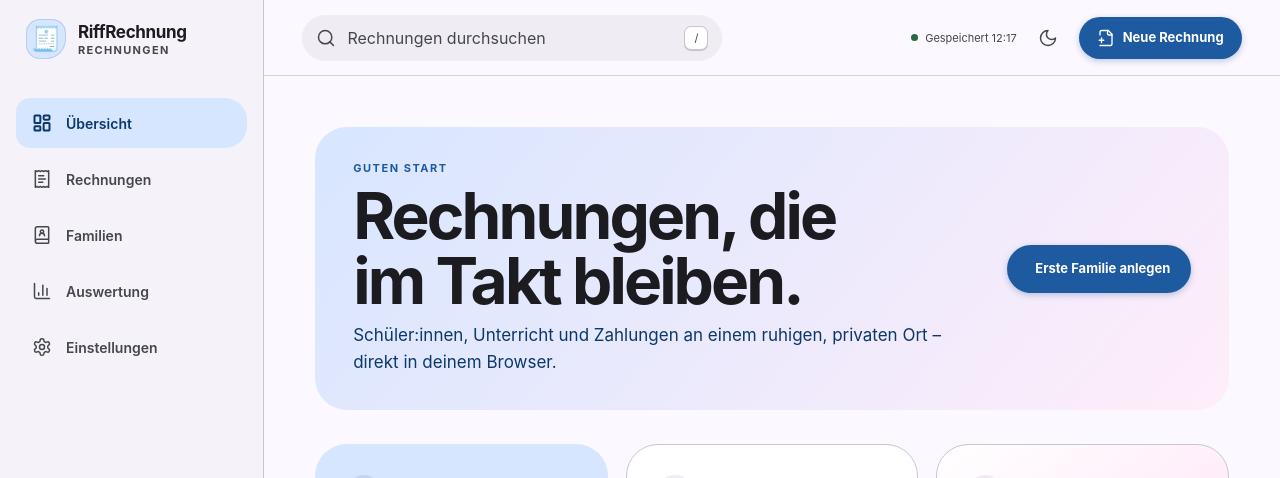
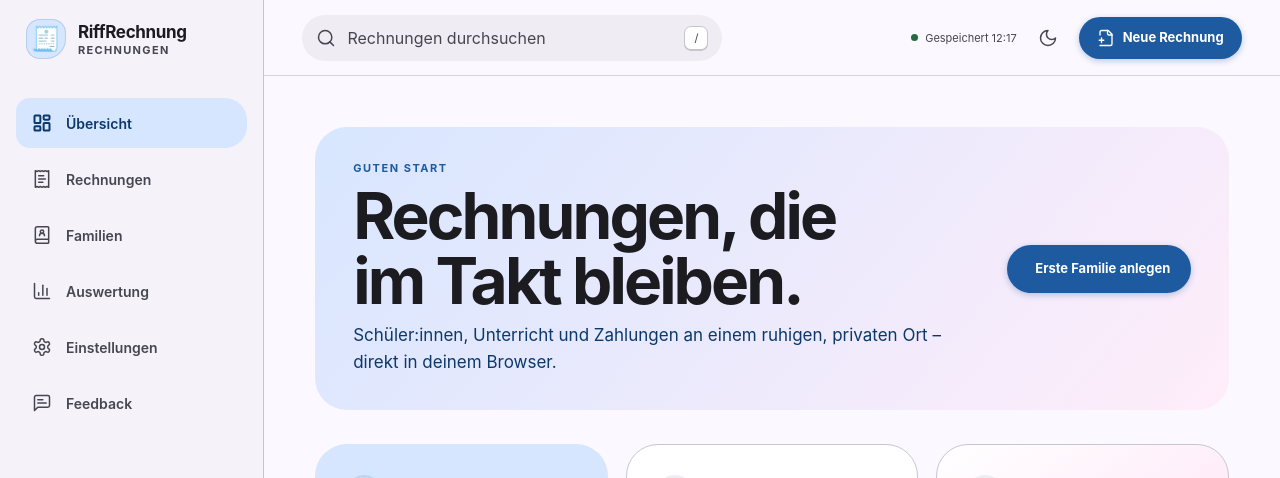
Before and after one commit to sl3ndrr/AkkordBill-2, a React (Vite) app: page / in a window 1280 px wide. Shown: the top 478 px of the page. Built offline with nearby package versions, Linux system fonts and the light colour scheme; a web font is replaced by a local one.

Commit message:
feat(navigation): add external feedback link

```diff
--- a/src/App.tsx
+++ b/src/App.tsx
@@ -1,5 +1,5 @@
 import { useCallback, useEffect, useRef, useState } from 'react'
-import { BarChart3, BookUser, CircleHelp, FilePlus2, LayoutDashboard, Menu, Moon, ReceiptText, Search, Settings as SettingsIcon, Sun, X } from 'lucide-react'
+import { BarChart3, BookUser, CircleHelp, FilePlus2, LayoutDashboard, Menu, MessageSquareText, Moon, ReceiptText, Search, Settings as SettingsIcon, Sun, X } from 'lucide-react'
 import type { AppState, AuditEvent, Guardian, Invoice, InvoiceDraft, InvoiceSnapshot, InvoiceStatus, PageKey, Settings as SettingsType, Student, ToastMessage } from './types'
 import { Dashboard } from './views/Dashboard'
 import { Invoices } from './views/Invoices'
@@ -22,6 +22,8 @@ const navItems: Array<{ key: PageKey; label: string; icon: typeof LayoutDashboar
   { key: 'reports', label: 'Auswertung', icon: BarChart3 },
   { key: 'settings', label: 'Einstellungen', icon: SettingsIcon },
 ]
+
+const FEEDBACK_URL = 'https://docs.google.com/forms/d/e/1FAIpQLSdTwAUVjtqiBcB572S5lR7OD71TFxW8CFuCS9VQj6Inpo9wgw/viewform?usp=header'
 
 interface Confirmation {
   title: string
@@ -513,7 +515,7 @@ function App() {
       <a href="#main-content" className="skip-link">Zum Inhalt springen</a>
       <aside className={`sidebar ${mobileNav ? 'sidebar--open' : ''}`}>
         <div className="brand"><span className="brand__mark" aria-hidden="true">🧾</span><div><strong>RiffRechnung</strong><small>Rechnungen</small></div><button className="icon-button mobile-only" onClick={() => setMobileNav(false)} aria-label="Navigation schließen"><X aria-hidden="true" /></button></div>
-        <nav aria-label="Hauptnavigation">{navItems.map(({ key, label, icon: Icon }) => <button className={page === key ? 'is-active' : ''} aria-current={page === key ? 'page' : undefined} key={key} onClick={() => setCurrentPage(key)}><Icon aria-hidden="true" /><span>{label}</span>{key === 'invoices' && state.invoices.filter((invoice) => invoice.status === 'draft').length > 0 && <b>{state.invoices.filter((invoice) => invoice.status === 'draft').length}</b>}</button>)}</nav>
+        <nav aria-label="Hauptnavigation">{navItems.map(({ key, label, icon: Icon }) => <button className={page === key ? 'is-active' : ''} aria-current={page === key ? 'page' : undefined} key={key} onClick={() => setCurrentPage(key)}><Icon aria-hidden="true" /><span>{label}</span>{key === 'invoices' && state.invoices.filter((invoice) => invoice.status === 'draft').length > 0 && <b>{state.invoices.filter((invoice) => invoice.status === 'draft').length}</b>}</button>)}<a href={FEEDBACK_URL} target="_blank" rel="noreferrer" aria-label="Feedbackformular öffnen (neuer Tab)"><MessageSquareText aria-hidden="true" /><span>Feedback</span></a></nav>
         <div className="sidebar__privacy"><span><ShieldDot /></span><div><strong>Nur auf diesem Gerät</strong><small>Keine automatische Cloud-Übertragung</small></div></div>
         <span className="sidebar__version">Version {APP_VERSION}</span>
         <button className="sidebar__help" onClick={() => toast('Tastatur: N = neue Rechnung, / = Suche.', 'info')}><CircleHelp aria-hidden="true" /> Hilfe & Tastatur</button>
--- a/src/styles.css
+++ b/src/styles.css
@@ -132,10 +132,10 @@ button:focus-visible, a:focus-visible, input:focus-visible, textarea:focus-visib
 .brand strong { font-size: 17px; letter-spacing: -0.02em; }
 .brand small { margin-top: 1px; color: var(--on-surface-variant); font-size: 11px; font-weight: 650; letter-spacing: .12em; text-transform: uppercase; }
 .sidebar nav { display: grid; gap: 6px; margin-top: 22px; }
-.sidebar nav button { position: relative; display: flex; min-height: 50px; align-items: center; gap: 14px; padding: 0 16px; border: 0; border-radius: 18px; background: transparent; color: var(--on-surface-variant); font-size: 14px; font-weight: 620; cursor: pointer; transition: color var(--motion-short) var(--ease-standard), background var(--motion-normal) var(--ease-standard), border-radius var(--motion-normal) var(--ease-standard), transform var(--motion-short) var(--ease-standard); }
-.sidebar nav button::before { position: absolute; inset: 0; border-radius: inherit; background: currentColor; content: ''; opacity: 0; transition: opacity var(--motion-short); }
-.sidebar nav button:hover { background: var(--surface-container-high); color: var(--on-surface); }
-.sidebar nav button:active { transform: scale(.985); }
+.sidebar nav button, .sidebar nav a { position: relative; display: flex; min-height: 50px; align-items: center; gap: 14px; padding: 0 16px; border: 0; border-radius: 18px; background: transparent; color: var(--on-surface-variant); font-size: 14px; font-weight: 620; text-decoration: none; cursor: pointer; transition: color var(--motion-short) var(--ease-standard), background var(--motion-normal) var(--ease-standard), border-radius var(--motion-normal) var(--ease-standard), transform var(--motion-short) var(--ease-standard); }
+.sidebar nav button::before, .sidebar nav a::before { position: absolute; inset: 0; border-radius: inherit; background: currentColor; content: ''; opacity: 0; transition: opacity var(--motion-short); }
+.sidebar nav button:hover, .sidebar nav a:hover { background: var(--surface-container-high); color: var(--on-surface); }
+.sidebar nav button:active, .sidebar nav a:active { transform: scale(.985); }
 .sidebar nav button.is-active { border-radius: 14px 22px 22px 14px; background: var(--primary-container); color: var(--on-primary-container); }
 .sidebar nav button.is-active svg { stroke-width: 2.4; }
 .sidebar nav button b { display: grid; min-width: 22px; height: 22px; margin-left: auto; place-items: center; border-radius: 50%; background: var(--tertiary-container); color: var(--on-tertiary-container); font-size: 11px; }
@@ -617,8 +617,8 @@ kbd { display: inline-flex; min-width: 24px; height: 24px; margin-left: auto; al
 @media (max-width: 1120px) {
   .sidebar { width: 88px; align-items: center; padding-inline: 10px; }
   .brand { padding-inline: 0; }
-  .brand > div, .sidebar nav button span, .sidebar nav button b, .sidebar__privacy div, .sidebar__version, .sidebar__help { display: none; }
-  .sidebar nav button { width: 56px; padding: 0; justify-content: center; }
+  .brand > div, .sidebar nav button span, .sidebar nav a span, .sidebar nav button b, .sidebar__privacy div, .sidebar__version, .sidebar__help { display: none; }
+  .sidebar nav button, .sidebar nav a { width: 56px; padding: 0; justify-content: center; }
   .sidebar__privacy { padding: 10px; }
   .app-main { margin-left: 88px; }
   .dashboard-grid, .people-layout { grid-template-columns: 1fr; }
@@ -633,9 +633,9 @@ kbd { display: inline-flex; min-width: 24px; height: 24px; margin-left: auto; al
   .sidebar { z-index: 80; width: min(300px, 88vw); align-items: stretch; padding: 18px 16px; transform: translateX(-105%); box-shadow: var(--shadow-3); transition: transform var(--motion-long) var(--ease-emphasized); }
   .sidebar--open { transform: none; }
   .brand { padding-inline: 8px; }
-  .brand > div, .sidebar nav button span, .sidebar nav button b, .sidebar__privacy div, .sidebar__help { display: grid; }
+  .brand > div, .sidebar nav button span, .sidebar nav a span, .sidebar nav button b, .sidebar__privacy div, .sidebar__help { display: grid; }
   .brand .mobile-only { margin-left: auto; }
-  .sidebar nav button { width: 100%; padding: 0 16px; justify-content: flex-start; }
+  .sidebar nav button, .sidebar nav a { width: 100%; padding: 0 16px; justify-content: flex-start; }
   .sidebar__privacy { padding: 14px 12px; }
   .sidebar__version { display: block; }
   .sidebar__help { display: flex; }
```
